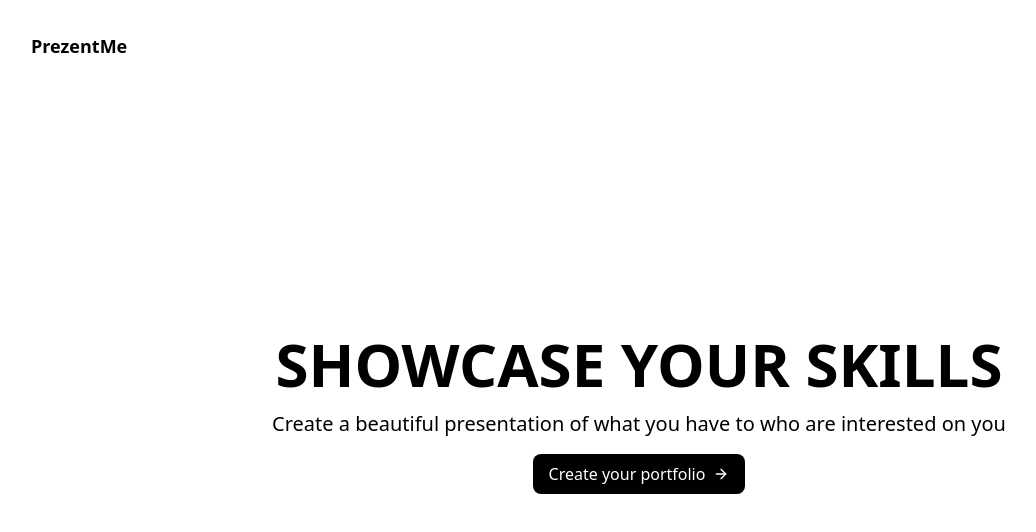
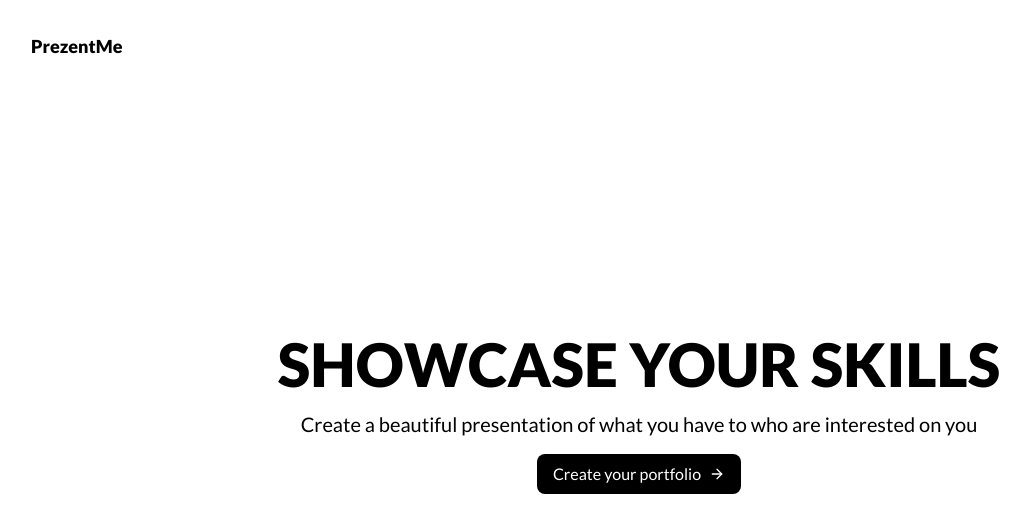
Before and after one commit to richardqcarvalho/prezentme, a Next.js app: page / in a window 1280 px wide. Shown: the top 532 px of the page, without its empty margins (1-1037 px from the left). Built offline with nearby package versions, Linux system fonts and the light colour scheme.

Commit message:
style: Applying Lato font

```diff
--- a/app/globals.css
+++ b/app/globals.css
@@ -1,2 +1,6 @@
 @import "tailwindcss";
 @import "tw-animate-css";
+
+@theme {
+  --font-lato: var(--font-lato);
+}
--- a/app/layout.tsx
+++ b/app/layout.tsx
@@ -20,7 +20,7 @@ export default function RootLayout({
   return (
     <html lang="en">
       <body
-        className={`${lato.variable} flex h-svh w-svw justify-center antialiased`}
+        className={`${lato.variable} font-lato flex h-svh w-svw justify-center antialiased`}
       >
         {children}
       </body>
```
